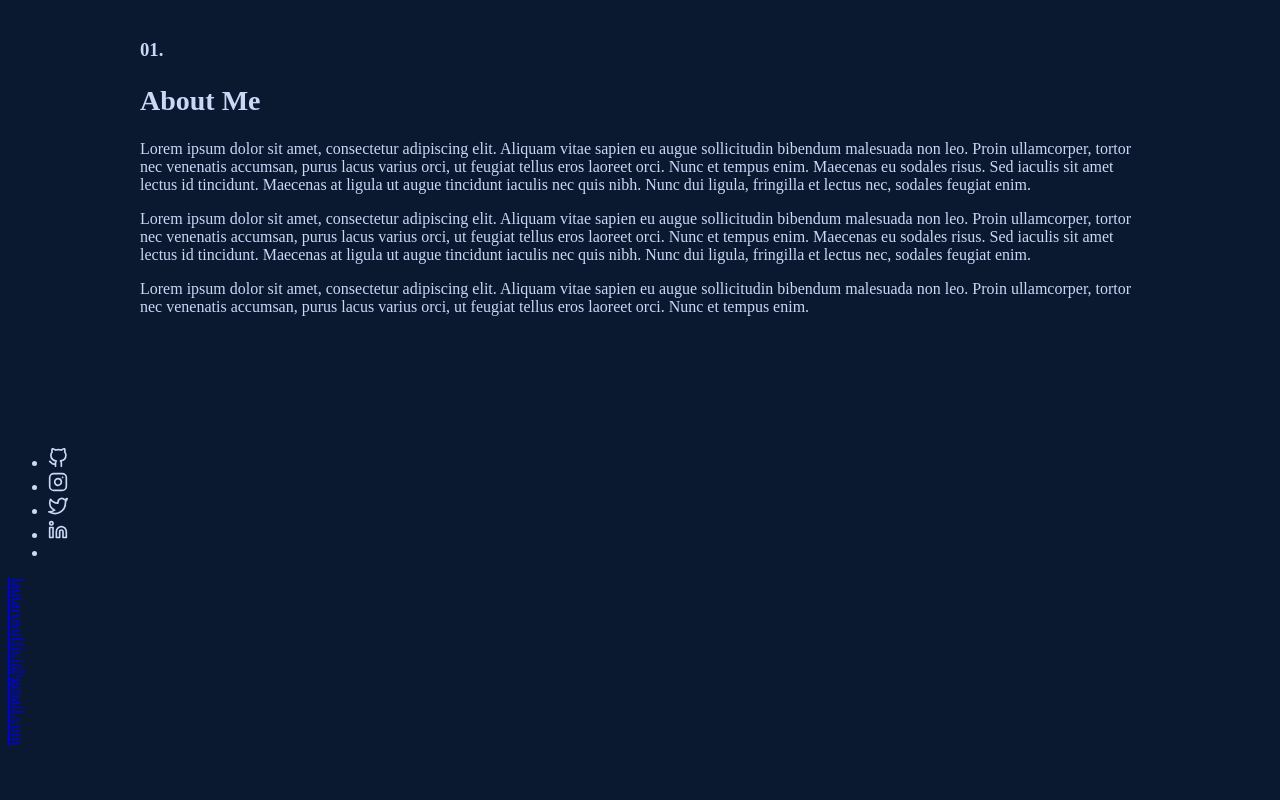
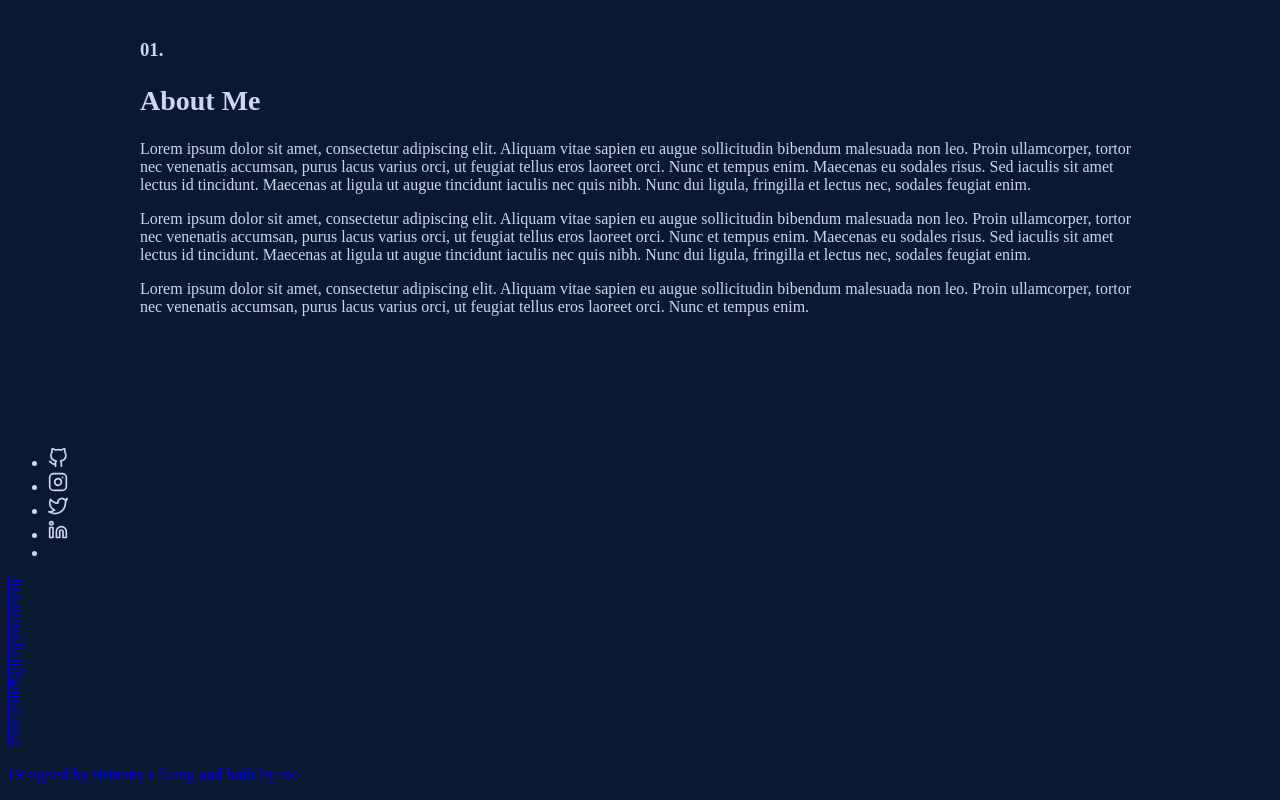
Before and after one commit to lausoffici/portfolio, a Next.js app: page / in a window 1280 px wide. Shown: the part 948-1748 px from the top of the page. Before the commit the page ends 1706 px from the top, so only its background shows below. Built offline with nearby package versions, Linux system fonts and the light colour scheme.

Commit message:
add footer

```diff
--- a/pages/index.js
+++ b/pages/index.js
@@ -3,6 +3,7 @@ import ContactActions from '../sections/ContactActions'
 import Header from '../sections/Header'
 import Hero from '../sections/Hero'
 import About from '../sections/About'
+import Footer from '../sections/Footer'
 
 export default function Home() {
   return (
@@ -17,6 +18,7 @@ export default function Home() {
         <About />
         <ContactActions />
       </main>
+      <Footer />
     </div>
   )
 }
--- /dev/null
+++ b/sections/Footer.jsx
@@ -0,0 +1,17 @@
+const Footer = () => {
+  return (
+    <footer className="text-primary-300 flex justify-center font-mono py-5">
+      <a
+        href="https://github.com/lausoffici/portfolio"
+        target="_blank"
+        rel="noreferrer"
+      >
+        <p className="text-sm hover:text-primary-400 hover:cursor-[ne-resize] transition-all duration-200 ease-in-out">
+          Designed by Brittany Chiang and built by me
+        </p>
+      </a>
+    </footer>
+  )
+}
+
+export default Footer
```
